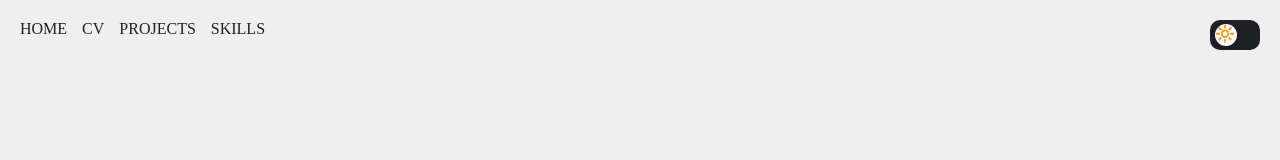
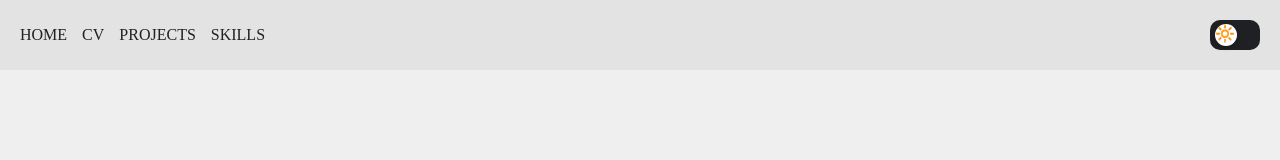
Before and after one commit to Nikos1010/Nicolas-portfolio, a React (Vite) app: page / in a window 1280 px wide. Shown: the top 160 px of the page. Built offline with nearby package versions, Linux system fonts and the light colour scheme.

Commit message:
feat: modify header component

```diff
--- a/src/App.scss
+++ b/src/App.scss
@@ -0,0 +1,3 @@
+main {
+    margin-top: 70px;
+}
--- a/src/App.tsx
+++ b/src/App.tsx
@@ -8,9 +8,11 @@ function App() {
   return (
     <>
       <Header />
-      <Routes>
-        <Route path={OPTIONS.HOME.routerLink} element={<Home />} />
-      </Routes>
+      <main>
+        <Routes>
+          <Route path={OPTIONS.HOME.routerLink} element={<Home />} />
+        </Routes>
+      </main>
     </>
   );
 }
--- a/src/components/Header/header.module.scss
+++ b/src/components/Header/header.module.scss
@@ -2,7 +2,11 @@
   width: 100%;
   display: flex;
   justify-content: space-between;
+  align-items: center;
   padding: 20px;
+  position: fixed;
+  top: 0;
+  background-color: var(--primary);
 
   .containerLink {
     display: flex;
--- a/src/components/Options/option.module.scss
+++ b/src/components/Options/option.module.scss
@@ -4,9 +4,13 @@
 
   .link {
     text-transform: uppercase;
+
+    &:hover {
+      color: #7ac4e2bd;
+    }
   }
 
   .active {
-    color: #0f9cd3;
+    color: #00b7ff;
   }
 }
--- a/src/components/Toggle/Toggle.tsx
+++ b/src/components/Toggle/Toggle.tsx
@@ -10,8 +10,9 @@ function Toggle() {
 
   useEffect(() => {
     const { style } = document.documentElement
-    style.setProperty('--color-background', isDark ? '#1f2023' : '#efefef');
-    style.setProperty('--color-foreground', isDark ? '#efefef' : '#1f2023');
+    style.setProperty('--background', isDark ? '#1f2023' : '#efefef');
+    style.setProperty('--foreground', isDark ? '#efefef' : '#1f2023');
+    style.setProperty('--primary', isDark ? '#151516' : '#e3e3e3');
   }, [isDark]);
 
   useEffect(() => {
--- a/src/index.scss
+++ b/src/index.scss
@@ -1,6 +1,7 @@
 :root {
-  --color-background: #fafafa;
-  --color-foreground: #1f2023;
+  --background: #fafafa;
+  --foreground: #1f2023;
+  --primary: #151516;
 }
 
 * {
@@ -10,11 +11,11 @@
 }
 
 body {
-  background-color: var(--color-background);
-  color: var(--color-foreground);
+  background-color: var(--background);
+  color: var(--foreground);
 }
 
 a {
   text-decoration: none;
-  color: var(--color-foreground);
+  color: var(--foreground);
 }
```
